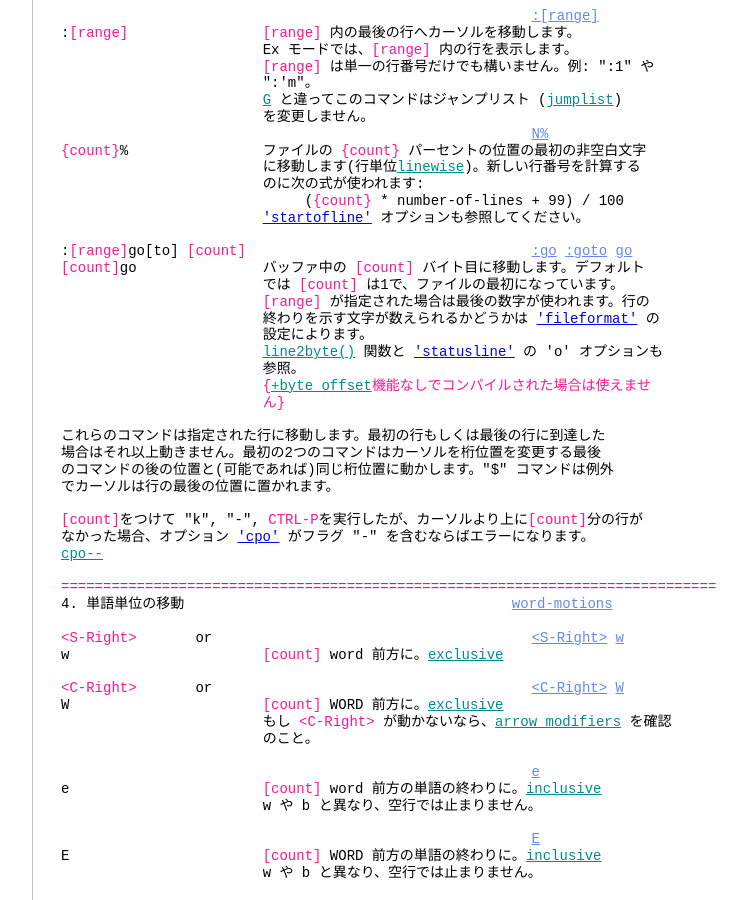
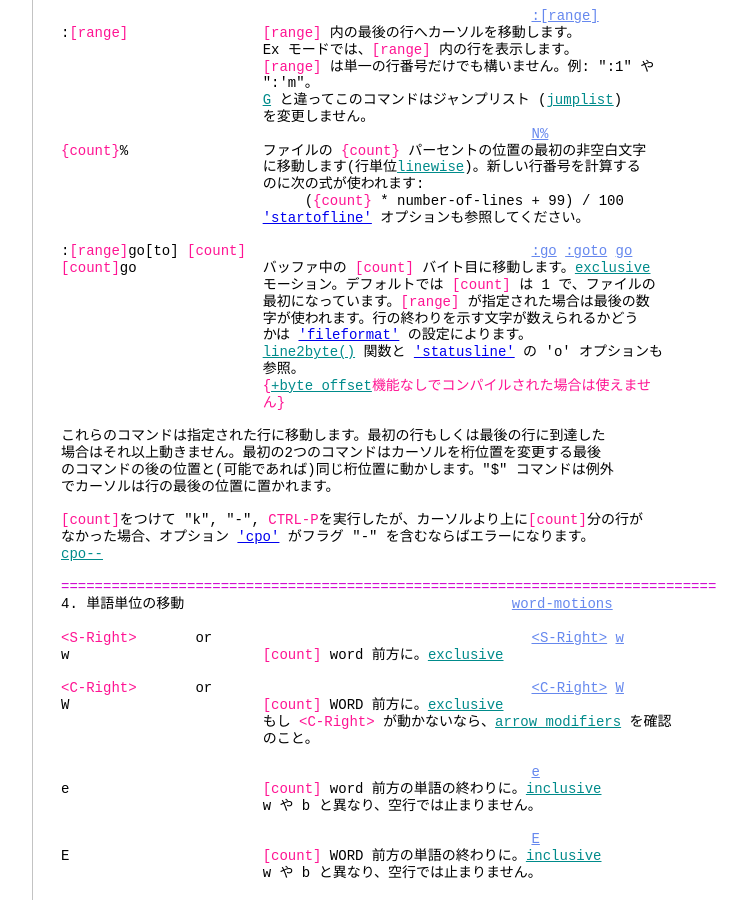
Before and after one commit to vim-jp/vimdoc-ja, a Jekyll site: the page built from motion.html, in a window 1280 px wide and 900 px high, scrolled down 6137 px. Shown: the whole window, without its empty margins (340-1087 px from the left). Built offline with Jekyll 4.4.1, drawn with Linux system fonts in a browser that asks for light colours; nearby versions of some CDN libraries; comment, search, counter and statistics services are not loaded; some of the changed text lies outside the part shown.

Commit message:
Generated by GitHub workflow 10654321321
https://github.com/vim-jp/vimdoc-ja-working/actions/runs/10654321321

```diff
--- a/motion.html
+++ b/motion.html
@@ -3,7 +3,7 @@ layout: vimdoc
 helpname: 'motion'
 ---
 <div id='vimCodeElement'>
-<a class="Constant" href="motion.html" name="motion.txt">motion.txt</a>&nbsp;&nbsp;&nbsp;&nbsp;For&nbsp;<span class="Identifier">Vim バージョン 9.1.</span>&nbsp;&nbsp;Last change: 2024 Jul 14<br>
+<a class="Constant" href="motion.html" name="motion.txt">motion.txt</a>&nbsp;&nbsp;&nbsp;&nbsp;For&nbsp;<span class="Identifier">Vim バージョン 9.1.</span>&nbsp;&nbsp;Last change: 2024 Aug 28<br>
 <br>
 <br>
 &nbsp;&nbsp;&nbsp;&nbsp;&nbsp;&nbsp;&nbsp;&nbsp;&nbsp;&nbsp;&nbsp;&nbsp;&nbsp;&nbsp;&nbsp;&nbsp;&nbsp;&nbsp;<span class="Identifier">VIMリファレンスマニュアル&nbsp;&nbsp;&nbsp;&nbsp;&nbsp;&nbsp; by Bram Moolenaar</span><br>
@@ -371,11 +371,11 @@ gg&nbsp;&nbsp;&nbsp;&nbsp;&nbsp;&nbsp;&nbsp;&nbsp;&nbsp;&nbsp;&nbsp;&nbsp;&nbsp;
 &nbsp;&nbsp;&nbsp;&nbsp;&nbsp;&nbsp;&nbsp;&nbsp;&nbsp;&nbsp;&nbsp;&nbsp;&nbsp;&nbsp;&nbsp;&nbsp;&nbsp;&nbsp;&nbsp;&nbsp;&nbsp;&nbsp;&nbsp;&nbsp;<a class="Type" href="options.html#'startofline'">'startofline'</a>&nbsp;オプションも参照してください。<br>
 <br>
 :<span class="Special">[range]</span>go[to]&nbsp;<span class="Special">[count]</span>&nbsp;&nbsp;&nbsp;&nbsp;&nbsp;&nbsp;&nbsp;&nbsp;&nbsp;&nbsp;&nbsp;&nbsp;&nbsp;&nbsp;&nbsp;&nbsp;&nbsp;&nbsp;&nbsp;&nbsp;&nbsp;&nbsp;&nbsp;&nbsp;&nbsp;&nbsp;&nbsp;&nbsp;&nbsp;&nbsp;&nbsp;&nbsp;&nbsp;&nbsp;<a class="Constant" href="motion.html#:go" name=":go">:go</a>&nbsp;<a class="Constant" href="motion.html#:goto" name=":goto">:goto</a>&nbsp;<a class="Constant" href="motion.html#go" name="go">go</a><br>
-<span class="Special">[count]</span>go&nbsp;&nbsp;&nbsp;&nbsp;&nbsp;&nbsp;&nbsp;&nbsp;&nbsp;&nbsp;&nbsp;&nbsp;&nbsp;&nbsp; バッファ中の&nbsp;<span class="Special">[count]</span>&nbsp;バイト目に移動します。デフォルト<br>
-&nbsp;&nbsp;&nbsp;&nbsp;&nbsp;&nbsp;&nbsp;&nbsp;&nbsp;&nbsp;&nbsp;&nbsp;&nbsp;&nbsp;&nbsp;&nbsp;&nbsp;&nbsp;&nbsp;&nbsp;&nbsp;&nbsp;&nbsp;&nbsp;では&nbsp;<span class="Special">[count]</span>&nbsp;は1で、ファイルの最初になっています。<br>
-&nbsp;&nbsp;&nbsp;&nbsp;&nbsp;&nbsp;&nbsp;&nbsp;&nbsp;&nbsp;&nbsp;&nbsp;&nbsp;&nbsp;&nbsp;&nbsp;&nbsp;&nbsp;&nbsp;&nbsp;&nbsp;&nbsp;&nbsp;&nbsp;<span class="Special">[range]</span>&nbsp;が指定された場合は最後の数字が使われます。行の<br>
-&nbsp;&nbsp;&nbsp;&nbsp;&nbsp;&nbsp;&nbsp;&nbsp;&nbsp;&nbsp;&nbsp;&nbsp;&nbsp;&nbsp;&nbsp;&nbsp;&nbsp;&nbsp;&nbsp;&nbsp;&nbsp;&nbsp;&nbsp;&nbsp;終わりを示す文字が数えられるかどうかは&nbsp;<a class="Type" href="options.html#'fileformat'">'fileformat'</a>&nbsp;の<br>
-&nbsp;&nbsp;&nbsp;&nbsp;&nbsp;&nbsp;&nbsp;&nbsp;&nbsp;&nbsp;&nbsp;&nbsp;&nbsp;&nbsp;&nbsp;&nbsp;&nbsp;&nbsp;&nbsp;&nbsp;&nbsp;&nbsp;&nbsp;&nbsp;設定によります。<br>
+<span class="Special">[count]</span>go&nbsp;&nbsp;&nbsp;&nbsp;&nbsp;&nbsp;&nbsp;&nbsp;&nbsp;&nbsp;&nbsp;&nbsp;&nbsp;&nbsp; バッファ中の&nbsp;<span class="Special">[count]</span>&nbsp;バイト目に移動します。<a class="Identifier" href="motion.html#exclusive">exclusive</a><br>
+&nbsp;&nbsp;&nbsp;&nbsp;&nbsp;&nbsp;&nbsp;&nbsp;&nbsp;&nbsp;&nbsp;&nbsp;&nbsp;&nbsp;&nbsp;&nbsp;&nbsp;&nbsp;&nbsp;&nbsp;&nbsp;&nbsp;&nbsp;&nbsp;モーション。デフォルトでは&nbsp;<span class="Special">[count]</span>&nbsp;は 1 で、ファイルの<br>
+&nbsp;&nbsp;&nbsp;&nbsp;&nbsp;&nbsp;&nbsp;&nbsp;&nbsp;&nbsp;&nbsp;&nbsp;&nbsp;&nbsp;&nbsp;&nbsp;&nbsp;&nbsp;&nbsp;&nbsp;&nbsp;&nbsp;&nbsp;&nbsp;最初になっています。<span class="Special">[range]</span>&nbsp;が指定された場合は最後の数<br>
+&nbsp;&nbsp;&nbsp;&nbsp;&nbsp;&nbsp;&nbsp;&nbsp;&nbsp;&nbsp;&nbsp;&nbsp;&nbsp;&nbsp;&nbsp;&nbsp;&nbsp;&nbsp;&nbsp;&nbsp;&nbsp;&nbsp;&nbsp;&nbsp;字が使われます。行の終わりを示す文字が数えられるかどう<br>
+&nbsp;&nbsp;&nbsp;&nbsp;&nbsp;&nbsp;&nbsp;&nbsp;&nbsp;&nbsp;&nbsp;&nbsp;&nbsp;&nbsp;&nbsp;&nbsp;&nbsp;&nbsp;&nbsp;&nbsp;&nbsp;&nbsp;&nbsp;&nbsp;かは&nbsp;<a class="Type" href="options.html#'fileformat'">'fileformat'</a>&nbsp;の設定によります。<br>
 &nbsp;&nbsp;&nbsp;&nbsp;&nbsp;&nbsp;&nbsp;&nbsp;&nbsp;&nbsp;&nbsp;&nbsp;&nbsp;&nbsp;&nbsp;&nbsp;&nbsp;&nbsp;&nbsp;&nbsp;&nbsp;&nbsp;&nbsp;&nbsp;<a class="Identifier" href="builtin.html#line2byte()">line2byte()</a>&nbsp;関数と&nbsp;<a class="Type" href="options.html#'statusline'">'statusline'</a>&nbsp;の 'o' オプションも<br>
 &nbsp;&nbsp;&nbsp;&nbsp;&nbsp;&nbsp;&nbsp;&nbsp;&nbsp;&nbsp;&nbsp;&nbsp;&nbsp;&nbsp;&nbsp;&nbsp;&nbsp;&nbsp;&nbsp;&nbsp;&nbsp;&nbsp;&nbsp;&nbsp;参照。<br>
 &nbsp;&nbsp;&nbsp;&nbsp;&nbsp;&nbsp;&nbsp;&nbsp;&nbsp;&nbsp;&nbsp;&nbsp;&nbsp;&nbsp;&nbsp;&nbsp;&nbsp;&nbsp;&nbsp;&nbsp;&nbsp;&nbsp;&nbsp;&nbsp;<span class="Special">{</span><a class="Identifier" href="various.html#+byte_offset">+byte_offset</a><span class="Special">機能なしでコンパイルされた場合は使えませ</span><br>
```
